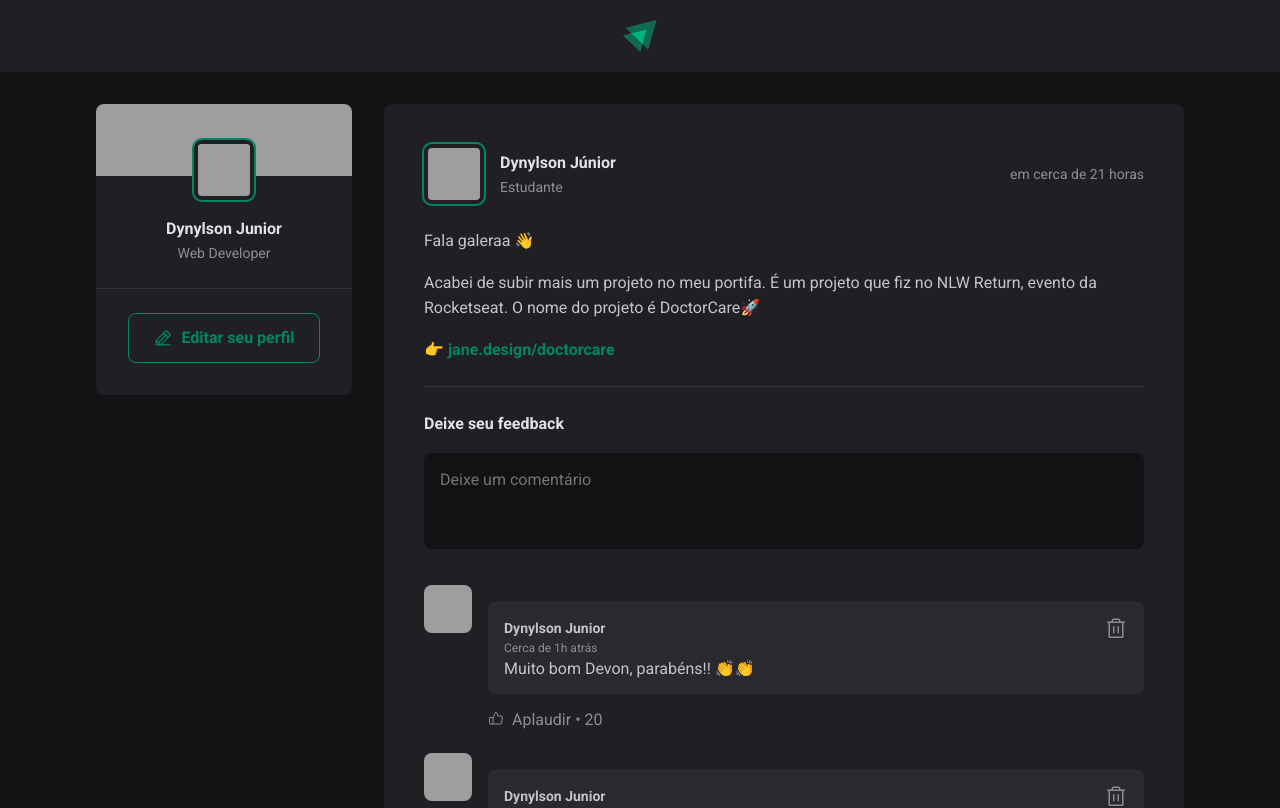
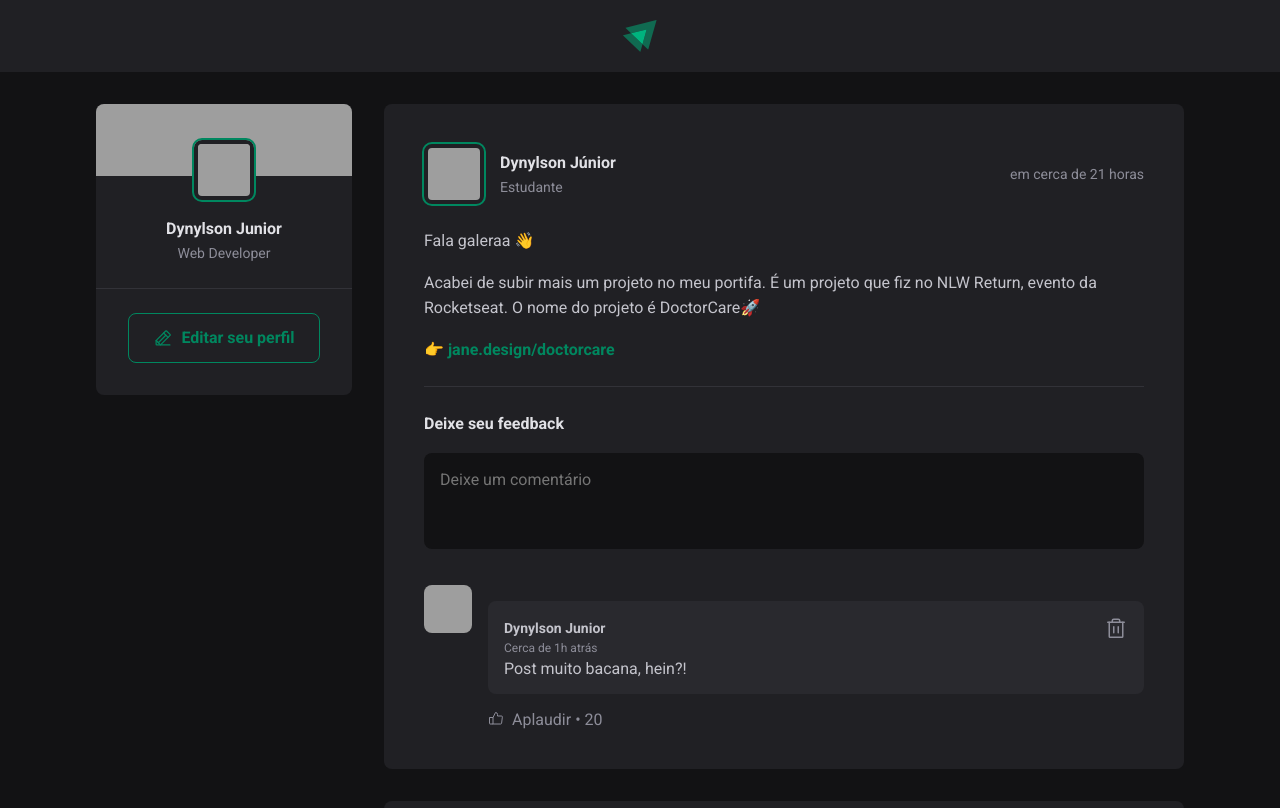
Before and after one commit to Dynylson/IgniteFeed, a React (Vite) app: page / in a window 1280 px wide. Shown: the top 808 px of the page. Built offline with nearby package versions, Linux system fonts and the light colour scheme; grey boxes are pictures that could not be loaded.

Commit message:
Adicionado states no Componente Post

```diff
--- a/src/components/Comment.jsx
+++ b/src/components/Comment.jsx
@@ -2,7 +2,7 @@ import { ThumbsUp, Trash } from "phosphor-react";
 import { Avatar } from "./Avatar";
 import styles from "./Comment.module.css";
 
-export function Comment() {
+export function Comment({ content }) {
   return (
     <div className={styles.comment}>
       <Avatar
@@ -28,7 +28,7 @@ export function Comment() {
             </button>
           </header>
 
-          <p>Muito bom Devon, parabéns!! 👏👏</p>
+          <p>{content}</p>
         </div>
 
         <footer>
--- a/src/components/Post.jsx
+++ b/src/components/Post.jsx
@@ -1,5 +1,6 @@
 import { format, formatDistanceToNow } from "date-fns";
 import ptBR from "date-fns/locale/pt-BR";
+import { useState } from "react";
 
 import { Avatar } from "./Avatar";
 import { Comment } from "./Comment";
@@ -7,6 +8,10 @@ import { Comment } from "./Comment";
 import styles from "./Post.module.css";
 
 export function Post({ author, content, publishedAt }) {
+  const [comments, setComments] = useState(["Post muito bacana, hein?!"]);
+
+  const [newCommentText, setNewCommentText] = useState("");
+
   const publishedDateFormatted = format(
     publishedAt,
     "d 'de' LLLL 'às' HH:mm'h'",
@@ -17,6 +22,17 @@ export function Post({ author, content, publishedAt }) {
     locale: ptBR,
     addSuffix: true,
   });
+
+  function handleCreateNewComent() {
+    event.preventDefault();
+
+    setComments([...comments, newCommentText]);
+    setNewCommentText("");
+  }
+
+  function handleNewCommentChange() {
+    setNewCommentText(event.target.value);
+  }
 
   return (
     <article className={styles.post}>
@@ -51,18 +67,23 @@ export function Post({ author, content, publishedAt }) {
         })}
       </div>
 
-      <form className={styles.commentForm}>
+      <form onSubmit={handleCreateNewComent} className={styles.commentForm}>
         <strong>Deixe seu feedback</strong>
-        <textarea placeholder='Deixe um comentário' />
+        <textarea
+          name='comment'
+          placeholder='Deixe um comentário'
+          onChange={handleNewCommentChange}
+          value={newCommentText}
+        />
         <footer>
           <button type='submit'>Publicar</button>
         </footer>
       </form>
 
       <div className={styles.commentList}>
-        <Comment />
-        <Comment />
-        <Comment />
+        {comments.map((comment) => {
+          return <Comment content={comment} />;
+        })}
       </div>
     </article>
   );
```
